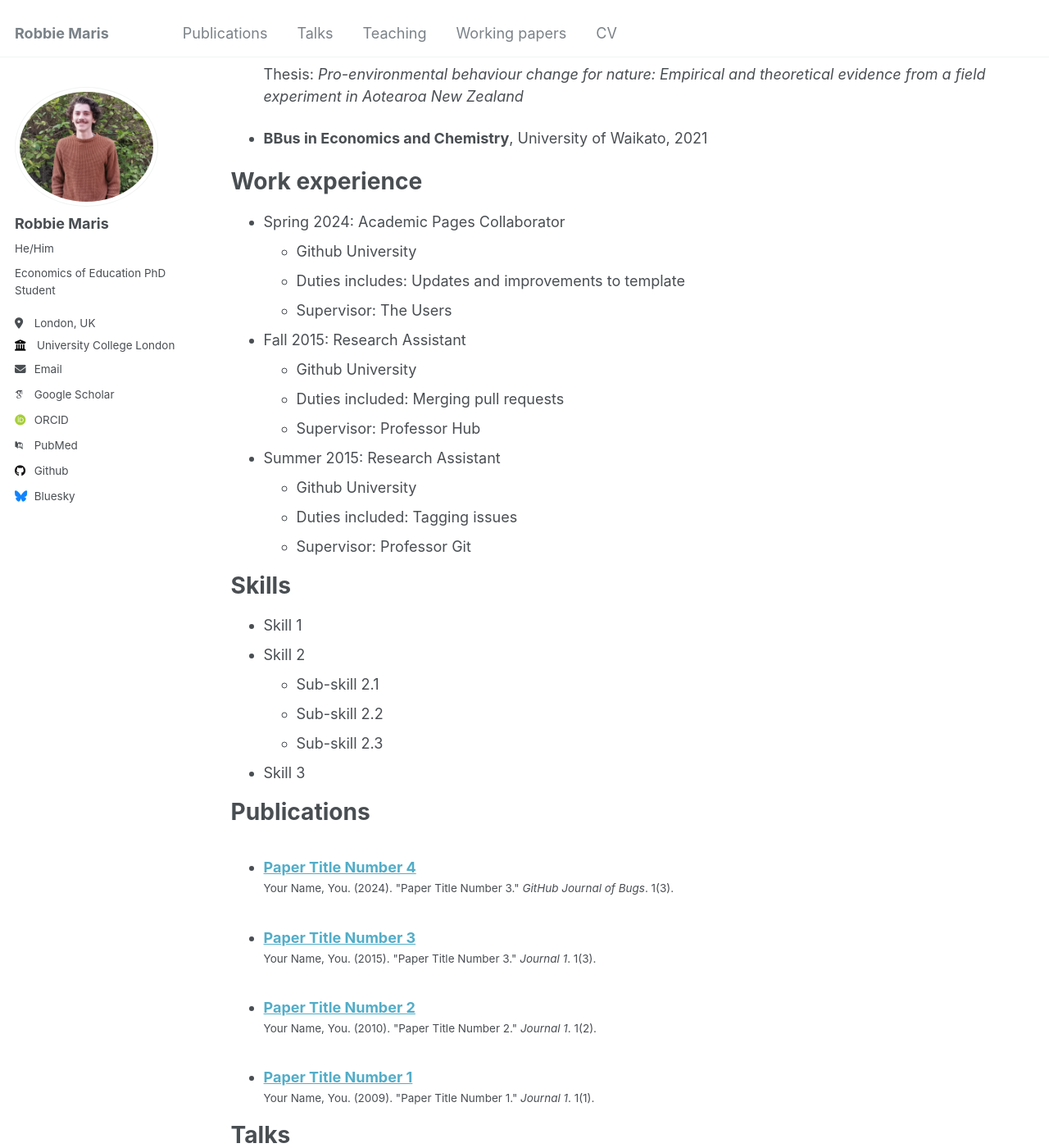
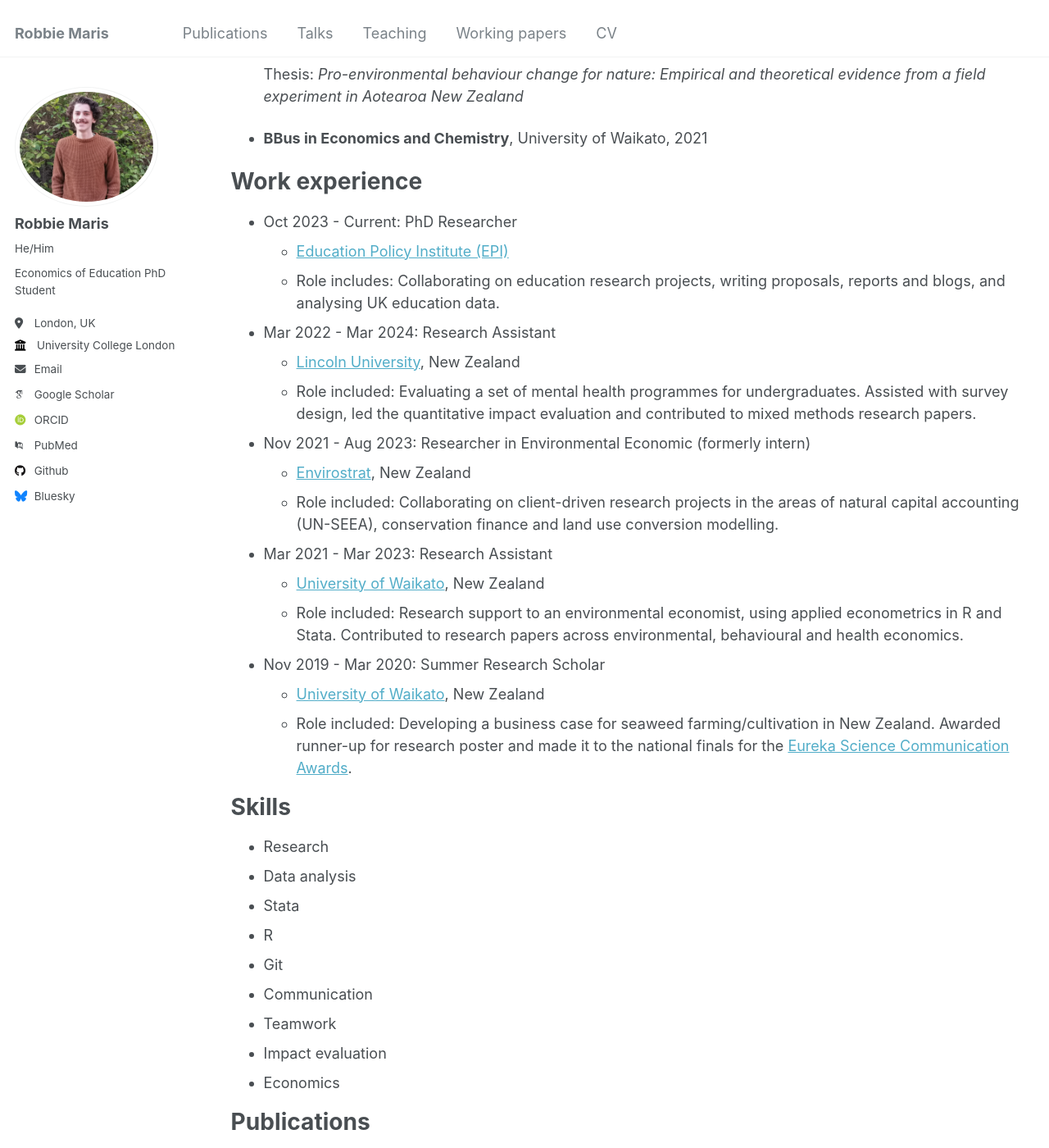
Before and after one commit to robbiem8910/academic_website, a Jekyll site: the page built from _pages/cv.md, in a window 1280 px wide and 1400 px high, scrolled down 301 px. Shown: the whole window at 82% size. Built offline with Jekyll 4.4.1, drawn with Linux system fonts in a browser that asks for light colours; some web fonts are replaced; some of the changed text lies outside the part shown.

Commit message:
Update cv.md

```diff
--- a/_pages/cv.md
+++ b/_pages/cv.md
@@ -21,29 +21,38 @@ Education
 
 Work experience
 ======
-* Spring 2024: Academic Pages Collaborator
-  * Github University
-  * Duties includes: Updates and improvements to template
-  * Supervisor: The Users
+* Oct 2023 - Current: PhD Researcher
+  * [Education Policy Institute (EPI)](https://epi.org.uk/)
+  * Role includes: Collaborating on education research projects, writing proposals, reports and blogs, and analysing UK education data.
 
-* Fall 2015: Research Assistant
-  * Github University
-  * Duties included: Merging pull requests
-  * Supervisor: Professor Hub
+* Mar 2022 - Mar 2024: Research Assistant
+  * [Lincoln University](https://www.lincoln.ac.nz/), New Zealand
+  * Role included: Evaluating a set of mental health programmes for undergraduates. Assisted with survey design, led the quantitative impact evaluation and contributed to mixed methods research papers.
 
-* Summer 2015: Research Assistant
-  * Github University
-  * Duties included: Tagging issues
-  * Supervisor: Professor Git
+* Nov 2021 - Aug 2023: Researcher in Environmental Economic (formerly intern)
+  * [Envirostrat](https://envirostrat.co.nz/), New Zealand
+  * Role included: Collaborating on client-driven research projects in the areas of natural capital accounting (UN-SEEA), conservation finance and land use conversion modelling.
+
+* Mar 2021 - Mar 2023: Research Assistant
+  * [University of Waikato](https://www.waikato.ac.nz/int/), New Zealand
+  * Role included: Research support to an environmental economist, using applied econometrics in R and Stata. Contributed to research papers across environmental, behavioural and health economics.
+
+* Nov 2019 - Mar 2020: Summer Research Scholar
+  * [University of Waikato](https://www.waikato.ac.nz/int/), New Zealand
+  * Role included: Developing a business case for seaweed farming/cultivation in New Zealand. Awarded runner-up for research poster and made it to the national finals for the [Eureka Science Communication Awards](https://www.eureka.org.nz/2020).
+
 
 Skills
 ======
-* Skill 1
-* Skill 2
-  * Sub-skill 2.1
-  * Sub-skill 2.2
-  * Sub-skill 2.3
-* Skill 3
+* Research
+* Data analysis
+* Stata
+* R
+* Git
+* Communication
+* Teamwork
+* Impact evaluation
+* Economics
 
 Publications
 ======
@@ -63,6 +72,21 @@ Teaching
     {% include archive-single-cv.html %}
   {% endfor %}</ul>
 
-Service and leadership
+Community
 ======
-* Currently signed in to 43 different slack teams
+* 2013 - now: Football referee
+   * Currently affiliated with London Football Association
+   * Formerly New Zealand Football and WaiBOP Football Federation
+   * Train regularly and referee matches on Saturday and Sunday
+   * Invited to referee at two international youth tournaments (Kanga Cup) in 2017 and 2018
+ * 2021-2023: Invited member of the University of Waikato Scholarships Committee (student representative)
+ * 2016-2020: Other volunteering, including high-school tutoring, community events, football coaching and rubbish clean-ups
+
+Selected awards and achievements
+======
+* 2023-2026 UBEL ESRC PhD Studentship
+* 2023-2026 [William Georgetti Scholar](https://www.universitiesnz.ac.nz/scholarships/william-georgetti-scholarship)
+* 2022 [New Zealand Association of Economists (NZAE)](https://www.nzae.org.nz/) Jan Whitwell Prize for Best Masters/Honours Presentation; [New Zealand Association of Agricultural and Resource Economics (NZARES)](https://www.nzares.org.nz/) Postgraduate Award
+* 2022 Masters Research Scholarship from Manaaki Whenua for Strategic Objective 2 of the [Biological Heritage National Science Challenge](https://bioheritage.nz/)
+* 2019-2022 Five Subject Awards at University of Waikato (Economics and Science)
+* 2018-2021 Te Paewai o te Rangi: [Scholarship](https://www.waikato.ac.nz/int/study/scholarships/find-a-scholarship/outstanding-academic-achievement/) for Outstanding Academic Achievement
```
